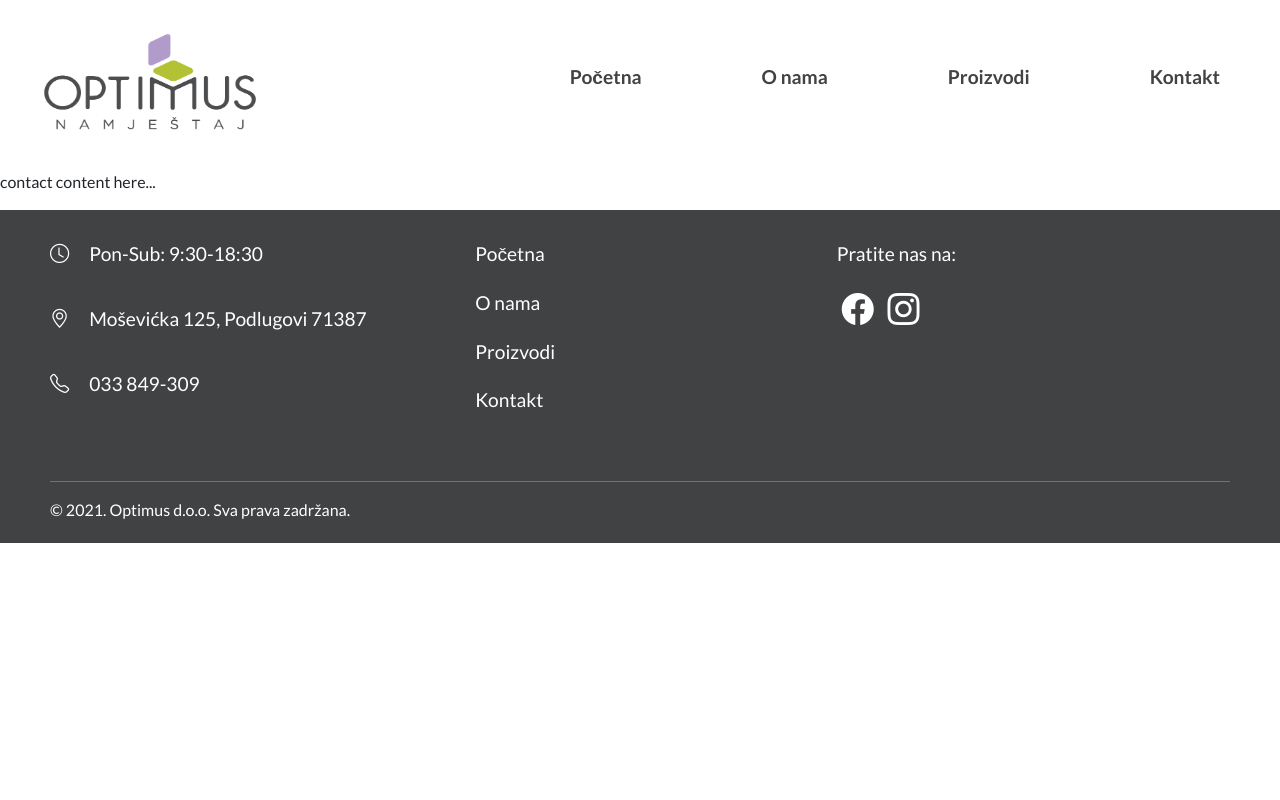
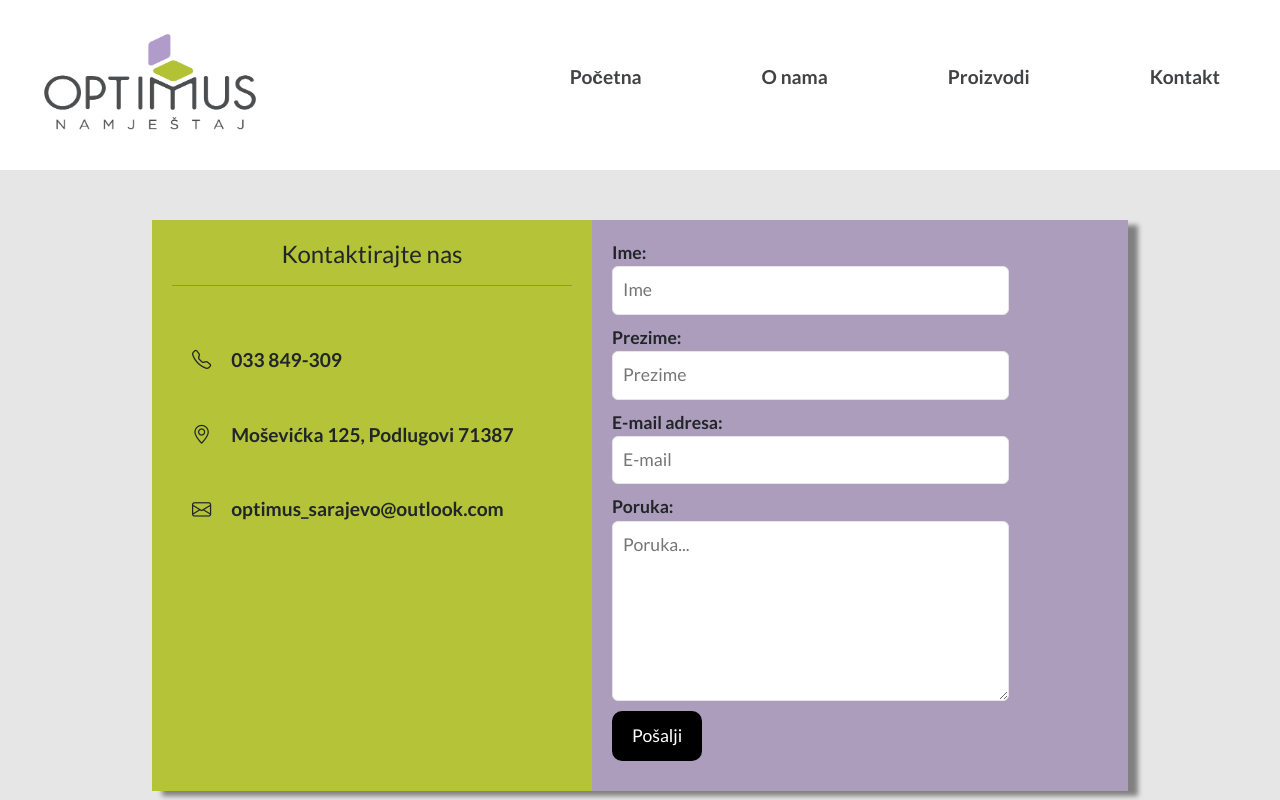
Before and after one commit to sarafilekovic/optimus-furniture-site, a plain HTML site: page contact.html in a window 1280 px wide. Shown: the top 800 px of the page. Drawn offline with nearby package versions, Linux system fonts and the light colour scheme.

Commit message:
Styled contact page

```diff
--- a/contact.html
+++ b/contact.html
@@ -38,8 +38,36 @@
         </nav>
     </header>
     <section class="contact-section">
+      <div class="contact-section-container">
       <div class="contact-wrapper">
-        <p>contact content here...</p>
+        <h4>Kontaktirajte nas</h4>
+        <hr>
+        <div class="contact-phone">
+          <i class="bi bi-telephone"></i>
+          <p>033 849-309</p>
+        </div>
+        <div class="contact-address">
+          <i class="bi bi-geo-alt"></i>
+          <p>Moševićka 125, Podlugovi 71387</p>
+        </div>
+        <div class="contact-mail">
+          <i class="bi bi-envelope"></i>
+          <p>optimus_sarajevo@outlook.com</p>
+        </div>
+      </div>
+      <div class="contact-form">
+        <form action="mailto:optimus_sarajevo@outlook.com">
+          <label for="name">Ime:</label>
+          <input type="text" id="fname" name="firstName" placeholder="Ime">
+          <label for="surname">Prezime:</label>
+          <input type="text" id="lname" name="lastName" placeholder="Prezime">
+          <label for="email">E-mail adresa:</label>
+          <input type="email" id="email" name="email" placeholder="E-mail">
+          <label for="formMessage">Poruka:</label>
+          <textarea name="form-message" id="formMessage" cols="50" rows="6" placeholder="Poruka..."></textarea>
+          <input type="submit" value="Pošalji">
+        </form>
+      </div>
       </div>
     </section>
     <footer>
--- a/style.css
+++ b/style.css
@@ -233,7 +233,7 @@ footer {
   font-size: 1.2rem;
 }
 
-hr {
+footer > hr {
   margin-left: 50px;
   margin-right: 50px;
 }
@@ -307,6 +307,80 @@ hr {
   padding-top: 30px;
   padding-right: 100px;
   font-size: 1rem;
+}
+
+.contact-section {
+  background-color: var(--optimus-gray-light);
+  padding: 50px;
+}
+
+.contact-section-container {
+  display: flex;
+  justify-content: center;
+  box-shadow: 10px 5px 5px gray;
+  width: -moz-fit-content;
+  width: fit-content;
+  margin: auto;
+}
+
+.contact-wrapper {
+  background-color: var(--optimus-green);
+  padding: 20px;
+  font-weight: 700;
+  font-size: 1.2rem;
+}
+
+.contact-wrapper > hr {
+  width: 400px;
+  margin-bottom: 60px;
+}
+
+.contact-wrapper > h4 {
+  text-align: center;
+}
+
+.contact-phone, .contact-address, .contact-mail {
+  display: flex;
+  margin: 30px 20px;
+}
+
+.contact-form {
+  background-color: var(--optimus-violet);
+  padding: 20px;
+  font-size: 1.1rem;
+}
+
+.contact-form > form > label {
+  font-weight: 700;
+}
+
+.contact-form > label, input, textarea {
+  display: block;
+  margin-bottom: 10px;
+}
+
+.contact-form > label, input[type="text"], input[type="email"], textarea {
+  width: 80%;
+  padding: 10px;
+  border: 1px solid var(--optimus-gray-light);
+  border-radius: 6px;
+}
+
+.contact-phone > i, .contact-address > i, .contact-mail > i {
+  padding-right: 20px;
+}
+
+.contact-form > form > input[type=submit] {
+  background-color: black;
+  color: white;
+  padding: 12px 20px;
+  border: none;
+  border-radius: 10px;
+  cursor: pointer;
+}
+
+.contact-form > form > input[type=submit]:hover {
+  background-color: var(--optimus-green);
 }
 
 /* media queries */
@@ -397,4 +471,12 @@ hr {
     padding-right: 0;
   }
 
+  .contact-section-container {
+    flex-direction: column;
+  }
+
+  .contact-wrapper > hr {
+    display: none;
+  }
+
 }
```
